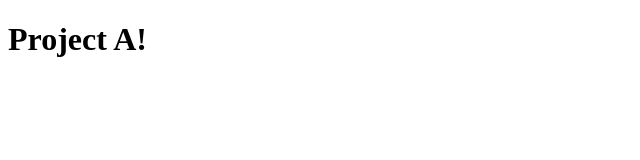
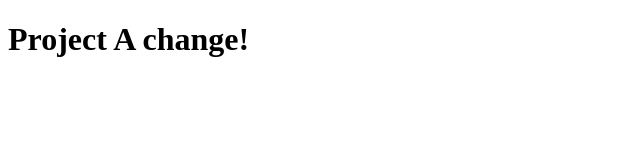
Before and after one commit to cmsparks/monorepo-test, a plain HTML site: page project-a/index.html in a window 1280 px wide. Shown: the whole page, without its empty margins (0-640 px from the left). Drawn offline with Linux system fonts and the light colour scheme.

Commit message:
proj atest

```diff
--- a/project-a/index.html
+++ b/project-a/index.html
@@ -1,6 +1,6 @@
 <!DOCTYPE html>
 <html>
   <body>
-    <h1>Project A!</h1>
+    <h1>Project A change!</h1>
   </body>
 </html>
```
